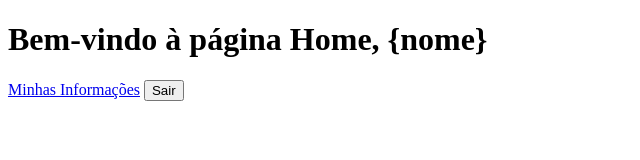
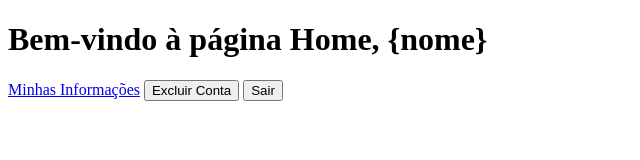
Before and after one commit to batistadaniel/teste0112, a plain HTML site: page home.html in a window 1280 px wide. Shown: the whole page, without its empty margins (0-640 px from the left). Drawn offline with Linux system fonts and the light colour scheme; no server answers.

Commit message:
Update home.html

```diff
--- a/home.html
+++ b/home.html
@@ -8,6 +8,9 @@
 <body>
   <h1 id="welcome-message">Bem-vindo à página Home, {nome}</h1>
   <a href="minhas-informacoes.html">Minhas Informações</a>
+  <!-- Botão para excluir conta -->
+  <button id="delete-account-button">Excluir Conta</button>
+
   <button id="logout-button">Sair</button>
   <script type="module" src="home.js"></script>
   <script type="module" src="logout.js"></script>
```
